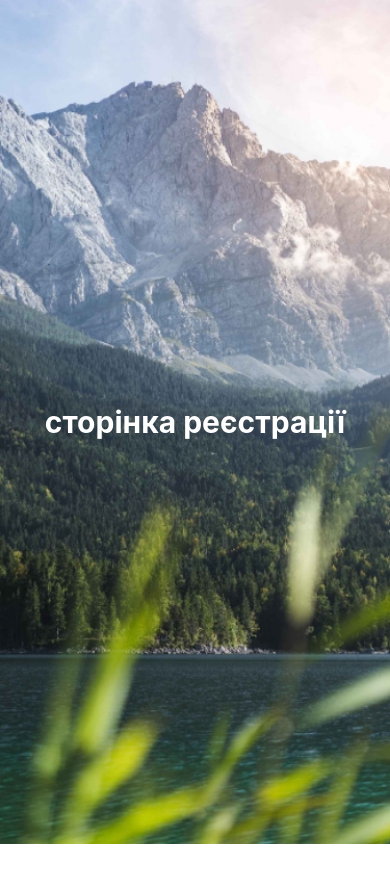
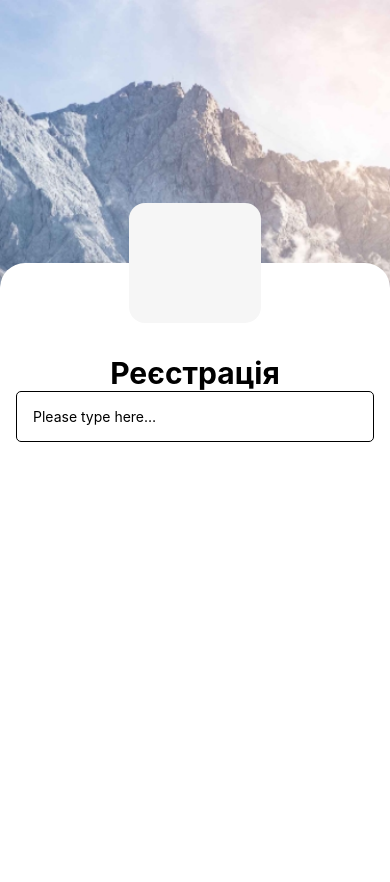
Before and after one commit to Ruwiseturtle/AwesomeProject, a React Native app: screen / in a window 390 px wide. Shown: the top 882 px of the page. Before the commit the page ends 844 px from the top, so only its background shows below. Built offline with nearby package versions, Linux system fonts and the light colour scheme.

Commit message:
registration

```diff
--- a/Screens/RegistrationScreen.js
+++ b/Screens/RegistrationScreen.js
@@ -1,23 +1,64 @@
-import React from "react";
-import { StyleSheet, Text, View } from "react-native";
+import React, { useState } from "react";
+import { StyleSheet, Text, View, TextInput, Button } from "react-native";
 
 export const RegistrationScreen = () => {
+  const [text, setText] = useState("");
+
+  const handleTextChange = (newText) => {
+    setText(newText);
+  };
+
   return (
-      <Text style={styles.text}>сторінка реєстрації</Text>
+    <View style={styles.container}>
+      <View>
+        <Text style={styles.text}>Реєстрація</Text>
+      </View>
+      <TextInput
+        style={styles.input}
+        onChangeText={handleTextChange}
+        value={text}
+        placeholder={"Please type here…"}
+      />
+      <View style={styles.avatar}></View>
+    </View>
   );
 };
 
 const styles = StyleSheet.create({
   container: {
-    flex: 1,
+    // flex: 1,
+    width: "100%",
+    height: "100%",
     alignItems: "center", // Вирівнювання тексту по центру по горизонталі
-    justifyContent: "center", // Вирівнювання тексту по центру по вертикалі
-    position: "relative",
+    backgroundColor: "white",
+    position: "absolute",
+    top: 263,
+    borderTopLeftRadius: 25,
+    borderTopRightRadius: 25,
   },
   text: {
-    color: "white",
+    color: "black",
     fontSize: 30,
     fontWeight: "bold",
+    marginTop: 92,
+  },
+  avatar: {
     position: "absolute",
+    top: -60,
+    width: 132,
+    height: 120,
+    borderTopLeftRadius: 16,
+    borderBottomRightRadius: 16,
+    borderBottomLeftRadius: 16,
+    borderTopRightRadius: 16,
+    backgroundColor: "#F6F6F6",
+  },
+  input: {
+    padding: 16,
+    // marginTop: 32,
+    width: "calc(100% - 32px)",
+    borderWidth: 1,
+    borderColor: "black",
+    borderRadius: 5,
   },
 });
```
